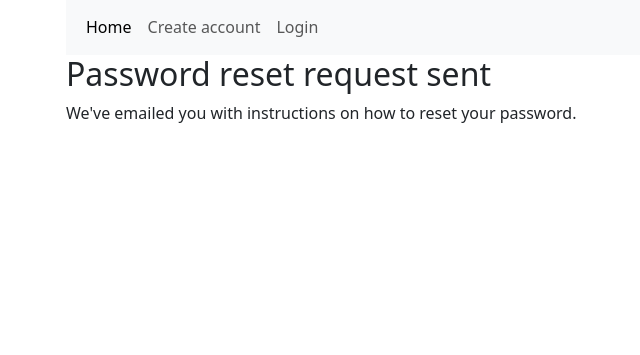
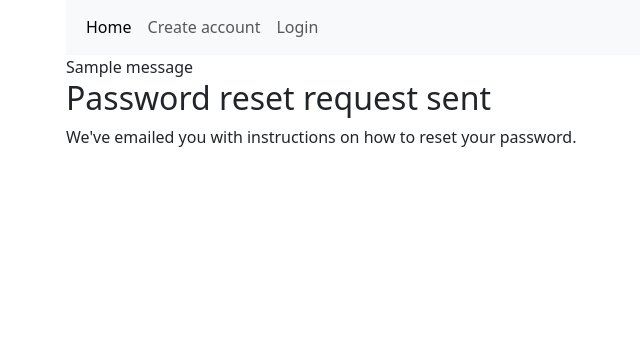
Before and after one commit to chychur/m_02_10, a Django app: page /users/reset-password/done/ in a window 1280 px wide. Shown: the part 1-356 px from the top of the page, without its empty margins (16-656 px from the left). Run offline with Django 4.2, Linux system fonts and the light colour scheme; tables that the repository leaves empty hold one stand-in row (Sample ...); one stand-in notice (Sample message) is shown.

Commit message:
message add

```diff
--- a/instagram/users/templates/users/password_reset_done.html
+++ b/instagram/users/templates/users/password_reset_done.html
@@ -1,6 +1,14 @@
 {% extends "app_instagram/base.html" %}
 
 {% block content %}
+
+{% if messages %}
+<div>
+    {% for message in messages %}
+    <div {% if message.tags %} class="alert-{{ message.tags }}" {% endif %}>{{ message }}</div>
+    {% endfor %}
+</div>
+{% endif %}
 
 <h2>Password reset request sent</h2>
 <p>We've emailed you with instructions on how to reset your password.</p>
```
